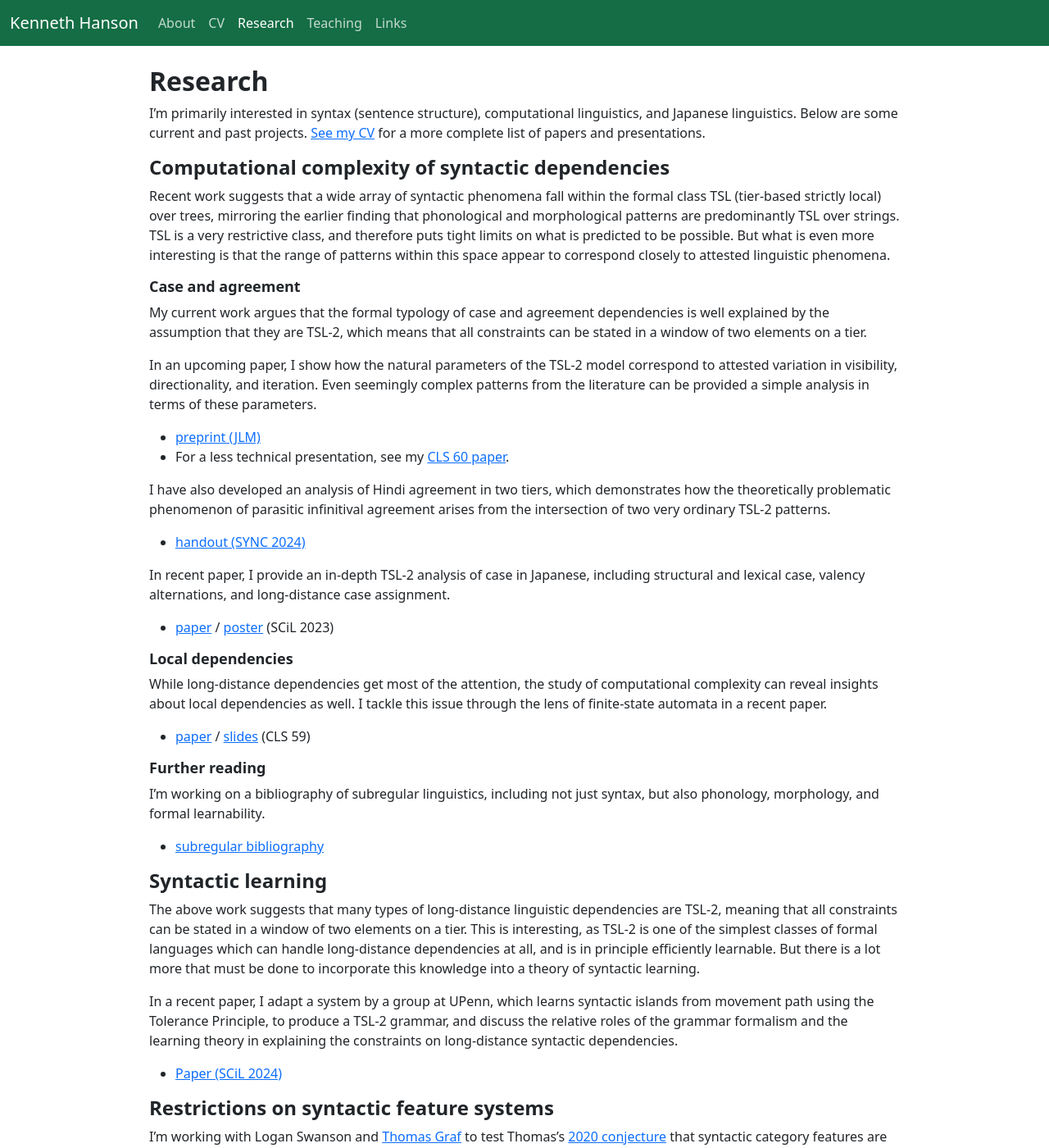
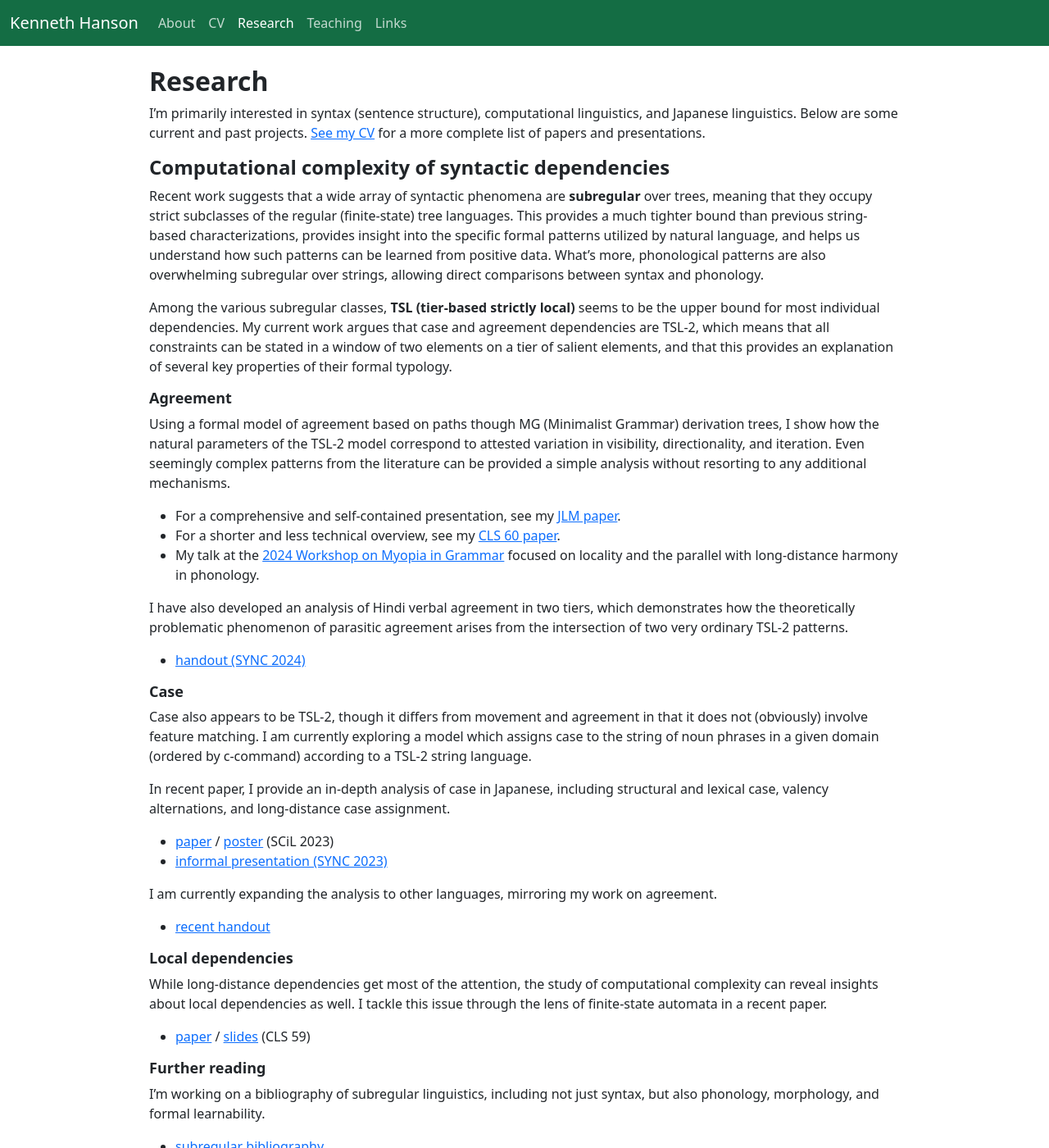
Before and after one commit to khanson679/khanson679.github.io, a Jekyll site: the page built from research.md, in a window 1280 px wide and 1400 px high. Shown: the whole window at 82% size. Built offline with Jekyll 4.4.1, drawn with Linux system fonts in a browser that asks for light colours.

Commit message:
Further updates, remove remote links.

```diff
--- a/research.md
+++ b/research.md
@@ -9,25 +9,39 @@ I'm primarily interested in syntax (sentence structure), computational linguisti
 
 ## Computational complexity of syntactic dependencies
 
-Recent work suggests that a wide array of syntactic phenomena fall within the formal class TSL (tier-based strictly local) over trees, mirroring the earlier finding that phonological and morphological patterns are predominantly TSL over strings. TSL is a very restrictive class, and therefore puts tight limits on what is predicted to be possible. But what is even more interesting is that the range of patterns within this space appear to correspond closely to attested linguistic phenomena.
+Recent work suggests that a wide array of syntactic phenomena are **subregular** over trees, meaning that they occupy strict subclasses of the regular (finite-state) tree languages.
+This provides a much tighter bound than previous string-based characterizations, provides insight into the specific formal patterns utilized by natural language, and helps us understand how such patterns can be learned from positive data.
+What's more, phonological patterns are also overwhelming subregular over strings, allowing direct comparisons between syntax and phonology.
 
-### Case and agreement
+Among the various subregular classes, **TSL (tier-based strictly local)** seems to be the upper bound for most individual dependencies.
+My current work argues that case and agreement dependencies are TSL-2, which means that all constraints can be stated in a window of two elements on a tier of salient elements, and that this provides an explanation of several key properties of their formal typology.
 
-My current work argues that the formal typology of case and agreement dependencies is well explained by the assumption that they are TSL-2, which means that all constraints can be stated in a window of two elements on a tier.
+### Agreement
 
-In an upcoming paper, I show how the natural parameters of the TSL-2 model correspond to attested variation in visibility, directionality, and iteration.
-Even seemingly complex patterns from the literature can be provided a simple analysis in terms of these parameters.
+Using a formal model of agreement based on paths though MG (Minimalist Grammar) derivation trees, I show how the natural parameters of the TSL-2 model correspond to attested variation in visibility, directionality, and iteration.
+Even seemingly complex patterns from the literature can be provided a simple analysis without resorting to any additional mechanisms.
 
-- [preprint (JLM)][jlm-agreement]
-- For a less technical presentation, see my [CLS 60 paper][cls-agreement].
+- For a comprehensive and self-contained presentation, see my [JLM paper][jlm-agreement].
+- For a shorter and less technical overview, see my [CLS 60 paper][cls-agreement].
+- My talk at the [2024 Workshop on Myopia in Grammar][myopia] focused on locality and the parallel with long-distance harmony in phonology.
 
-I have also developed an analysis of Hindi agreement in two tiers, which demonstrates how the theoretically problematic phenomenon of parasitic infinitival agreement arises from the intersection of two very ordinary TSL-2 patterns.
+I have also developed an analysis of Hindi verbal agreement in two tiers, which demonstrates how the theoretically problematic phenomenon of parasitic agreement arises from the intersection of two very ordinary TSL-2 patterns.
 
 - [handout (SYNC 2024)][sync-parasitic]
 
-In recent paper, I provide an in-depth TSL-2 analysis of case in Japanese, including structural and lexical case, valency alternations, and long-distance case assignment.
+### Case
 
-- [paper][jpn-case] / [poster][jpn-case-poster] (SCiL 2023)
+Case also appears to be TSL-2, though it differs from movement and agreement in that it does not (obviously) involve feature matching.
+I am currently exploring a model which assigns case to the string of noun phrases in a given domain (ordered by c-command) according to a TSL-2 string language.
+
+In recent paper, I provide an in-depth analysis of case in Japanese, including structural and lexical case, valency alternations, and long-distance case assignment.
+
+- [paper][scil-jpn-case] / [poster][scil-jpn-case-poster] (SCiL 2023)
+- [informal presentation (SYNC 2023)][sync-jpn-case]
+
+I am currently expanding the analysis to other languages, mirroring my work on agreement.
+
+- [recent handout][tsl-case]
 
 ### Local dependencies
 
@@ -46,11 +60,11 @@ I'm working on a bibliography of subregular linguistics, including not just synt
 [sync-parasitic]: /files/hanson-sync2024-parasitic-agreement-ho.pdf
 [sl-in-syntax]: /files/hanson-cls59-sl-in-syntax.pdf
 [sl-in-syntax-slides]: /files/hanson-cls59-slides.pdf
-[jpn-case]: https://scholarworks.umass.edu/scil/vol6/iss1/4
-[jpn-case-poster]: /files/hanson-scil2023-poster.pdf
-[graf2022-movement]: https://aclanthology.org/2022.scil-1.15/
-[graf.shafiei2019]: https://aclanthology.org/W19-0121/
-[vu.etal2019]: https://aclanthology.org/W19-0127/
+[scil-jpn-case]: /files/hanson-scil2023-tsl-jpn-case.pdf
+[scil-jpn-case-poster]: /files/hanson-scil2023-poster.pdf
+[sync-jpn-case]: /files/hanson-sync2023-jpn-case.pdf
+[tsl-case]: /files/hanson-synfl-2025sp-tsl-case.pdf
+[myopia]: https://home.uni-leipzig.de/tebay/myopia.htm
 
 
 ## Syntactic learning
```
Also changed, not shown: 2 other files.
